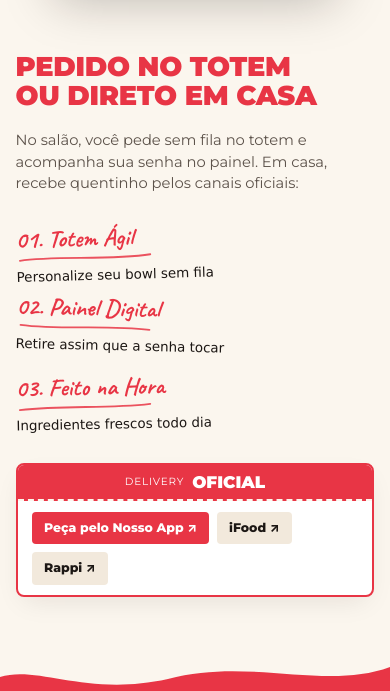
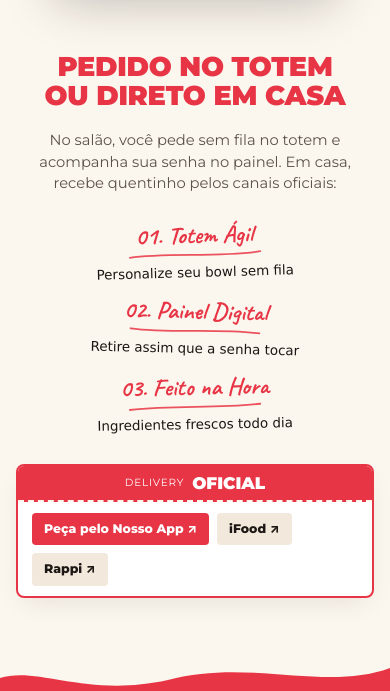
Before and after one commit to gerentebihmark-hub/lp-domburiya, a website built with Vite: page index.html in a window 390 px wide. Shown: the part 7107-7798 px from the top of the page. Built offline with nearby package versions, Linux system fonts and the light colour scheme; a web font is replaced by a local one.

Commit message:
fix: center 01, 02, 03 sketch steps on mobile in last section

```diff
--- a/style.css
+++ b/style.css
@@ -1730,7 +1730,25 @@ button {
 
   .sketch-steps-trio {
     grid-template-columns: 1fr;
-    gap: 0.75rem;
+    gap: 0.85rem;
+    justify-items: center;
+    text-align: center;
+  }
+
+  .sketch-step {
+    display: flex;
+    flex-direction: column;
+    align-items: center;
+    text-align: center;
+  }
+
+  .sketch-step .scribble-underline {
+    margin: 0.05rem auto 0.3rem;
+  }
+
+  .showcase-right-col {
+    align-items: center;
+    text-align: center;
   }
 
   .delivery-coupon-box {
```
